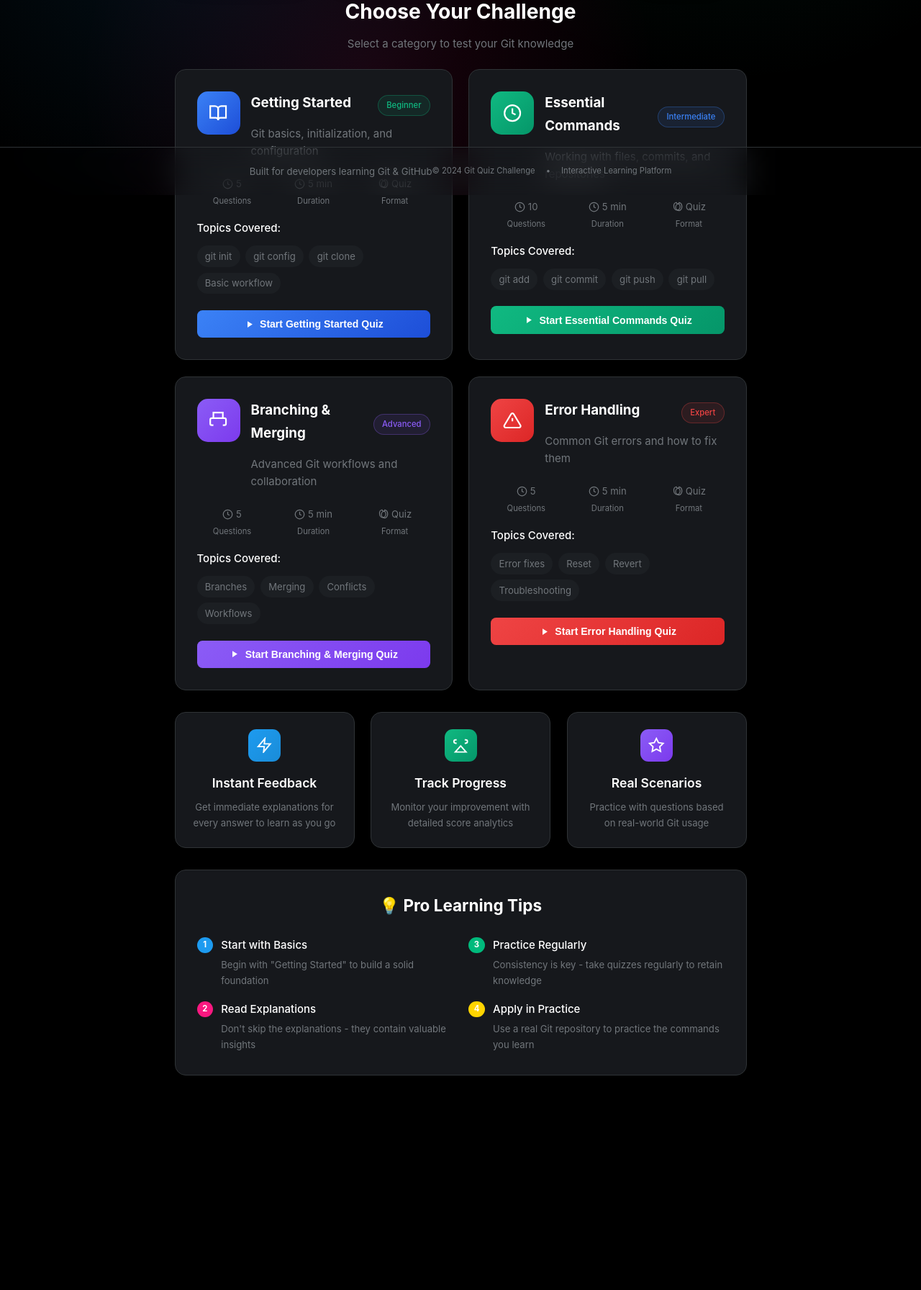
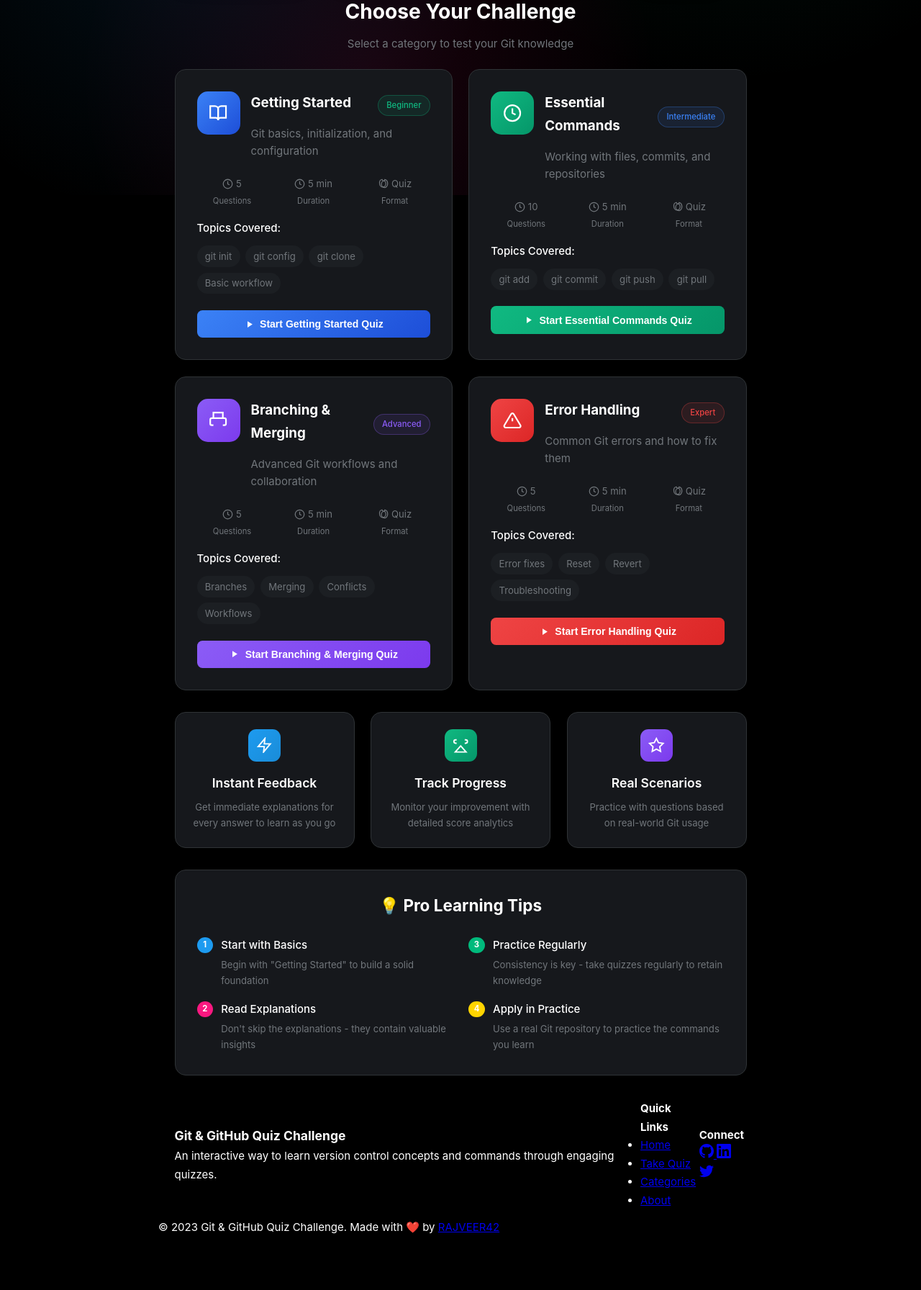
Before and after one commit to RAJVEER42/git-quiz-challenge, a Flask app: page / in a window 1280 px wide. Shown: the part 529-2321 px from the top of the page at 72% size. Before the commit the page ends 2023 px from the top, so only its background shows below. Run offline with Flask 3, Linux system fonts and the light colour scheme.

Commit message:
footer-creation

```diff
--- a/backend/templates/index.html
+++ b/backend/templates/index.html
@@ -1,12 +1,15 @@
 <!DOCTYPE html>
 <html lang="en">
+
 <head>
     <meta charset="UTF-8">
     <meta name="viewport" content="width=device-width, initial-scale=1.0">
     <title>Git & GitHub Quiz - Master Version Control</title>
-    <link href="https://fonts.googleapis.com/css2?family=Inter:wght@300;400;500;600;700;800&display=swap" rel="stylesheet">
+    <link href="https://fonts.googleapis.com/css2?family=Inter:wght@300;400;500;600;700;800&display=swap"
+        rel="stylesheet">
     <link rel="stylesheet" href="../static/css/styles.css">
 </head>
+
 <body>
     <!-- Theme Toggle -->
     <button class="theme-toggle" id="theme-toggle">
@@ -20,8 +23,8 @@
             <div class="header-brand">
                 <div class="brand-icon">
                     <svg viewBox="0 0 24 24" fill="currentColor">
-                        <path d="M9.5 2A7.5 7.5 0 0 0 4 10c0 6 3.5 9 6.5 9a7.5 7.5 0 0 0 0-15Z"/>
-                        <path d="M15.5 2c3.5 0 6.5 4 6.5 9s-3 9-6.5 9a7.5 7.5 0 0 1 0-15Z"/>
+                        <path d="M9.5 2A7.5 7.5 0 0 0 4 10c0 6 3.5 9 6.5 9a7.5 7.5 0 0 0 0-15Z" />
+                        <path d="M15.5 2c3.5 0 6.5 4 6.5 9s-3 9-6.5 9a7.5 7.5 0 0 1 0-15Z" />
                     </svg>
                 </div>
                 <div>
@@ -43,17 +46,20 @@
                         <div class="hero-icons">
                             <div class="hero-icon hero-icon-1">
                                 <svg viewBox="0 0 24 24" fill="currentColor">
-                                    <path d="M12 2C13.1 2 14 2.9 14 4C14 5.1 13.1 6 12 6C10.9 6 10 5.1 10 4C10 2.9 10.9 2 12 2ZM21 9V7L15 1H5C3.9 1 3 1.9 3 3V21C3 22.1 3.9 23 5 23H19C20.1 23 21 22.1 21 21V9M19 21H5V3H13V9H19V21Z"/>
+                                    <path
+                                        d="M12 2C13.1 2 14 2.9 14 4C14 5.1 13.1 6 12 6C10.9 6 10 5.1 10 4C10 2.9 10.9 2 12 2ZM21 9V7L15 1H5C3.9 1 3 1.9 3 3V21C3 22.1 3.9 23 5 23H19C20.1 23 21 22.1 21 21V9M19 21H5V3H13V9H19V21Z" />
                                 </svg>
                             </div>
                             <div class="hero-icon hero-icon-2">
                                 <svg viewBox="0 0 24 24" fill="currentColor">
-                                    <path d="M8 3C9.1 3 10 3.9 10 5V17C10 18.1 9.1 19 8 19C6.9 19 6 18.1 6 17V5C6 3.9 6.9 3 8 3ZM16 12C17.1 12 18 12.9 18 14V17C18 18.1 17.1 19 16 19C14.9 19 14 18.1 14 17V14C14 12.9 14.9 12 16 12Z"/>
+                                    <path
+                                        d="M8 3C9.1 3 10 3.9 10 5V17C10 18.1 9.1 19 8 19C6.9 19 6 18.1 6 17V5C6 3.9 6.9 3 8 3ZM16 12C17.1 12 18 12.9 18 14V17C18 18.1 17.1 19 16 19C14.9 19 14 18.1 14 17V14C14 12.9 14.9 12 16 12Z" />
                                 </svg>
                             </div>
                             <div class="hero-icon hero-icon-3">
                                 <svg viewBox="0 0 24 24" fill="currentColor">
-                                    <path d="M17,12C17,14.42 16.28,16.45 14.12,16.45C13.67,16.45 13.25,16.36 12.83,16.17C12.18,15.87 11.7,15.27 11.7,14.5C11.7,13.73 12.18,13.13 12.83,12.83C13.25,12.64 13.67,12.55 14.12,12.55C16.28,12.55 17,14.58 17,17V12M7,12C7,14.42 7.72,16.45 9.88,16.45C10.33,16.45 10.75,16.36 11.17,16.17C11.82,15.87 12.3,15.27 12.3,14.5C12.3,13.73 11.82,13.13 11.17,12.83C10.75,12.64 10.33,12.55 9.88,12.55C7.72,12.55 7,14.58 7,17V12Z"/>
+                                    <path
+                                        d="M17,12C17,14.42 16.28,16.45 14.12,16.45C13.67,16.45 13.25,16.36 12.83,16.17C12.18,15.87 11.7,15.27 11.7,14.5C11.7,13.73 12.18,13.13 12.83,12.83C13.25,12.64 13.67,12.55 14.12,12.55C16.28,12.55 17,14.58 17,17V12M7,12C7,14.42 7.72,16.45 9.88,16.45C10.33,16.45 10.75,16.36 11.17,16.17C11.82,15.87 12.3,15.27 12.3,14.5C12.3,13.73 11.82,13.13 11.17,12.83C10.75,12.64 10.33,12.55 9.88,12.55C7.72,12.55 7,14.58 7,17V12Z" />
                                 </svg>
                             </div>
                         </div>
@@ -61,7 +67,8 @@
                         <div class="hero-text">
                             <h1 class="hero-title">Master Git & GitHub</h1>
                             <p class="hero-description">
-                                Test your knowledge with our comprehensive quiz system. From basic commands to advanced workflows,
+                                Test your knowledge with our comprehensive quiz system. From basic commands to advanced
+                                workflows,
                                 challenge yourself and become a Git expert.
                             </p>
                         </div>
@@ -104,19 +111,20 @@
                         <div class="feature-card">
                             <div class="feature-icon feature-icon-1">
                                 <svg viewBox="0 0 24 24" fill="none" stroke="currentColor" stroke-width="2">
-                                    <polygon points="13 2 3 14 12 14 11 22 21 10 12 10 13 2"/>
+                                    <polygon points="13 2 3 14 12 14 11 22 21 10 12 10 13 2" />
                                 </svg>
                             </div>
                             <h3 class="feature-title">Instant Feedback</h3>
-                            <p class="feature-description">Get immediate explanations for every answer to learn as you go</p>
+                            <p class="feature-description">Get immediate explanations for every answer to learn as you
+                                go</p>
                         </div>
 
                         <div class="feature-card">
                             <div class="feature-icon feature-icon-2">
                                 <svg viewBox="0 0 24 24" fill="none" stroke="currentColor" stroke-width="2">
-                                    <path d="M6 9H4.5a2.5 2.5 0 0 1 0-5H6"/>
-                                    <path d="M18 9h1.5a2.5 2.5 0 0 0 0-5H18"/>
-                                    <path d="M4 22h16l-8-9-8 9Z"/>
+                                    <path d="M6 9H4.5a2.5 2.5 0 0 1 0-5H6" />
+                                    <path d="M18 9h1.5a2.5 2.5 0 0 0 0-5H18" />
+                                    <path d="M4 22h16l-8-9-8 9Z" />
                                 </svg>
                             </div>
                             <h3 class="feature-title">Track Progress</h3>
@@ -126,7 +134,8 @@
                         <div class="feature-card">
                             <div class="feature-icon feature-icon-3">
                                 <svg viewBox="0 0 24 24" fill="none" stroke="currentColor" stroke-width="2">
-                                    <polygon points="12 2 15.09 8.26 22 9.27 17 14.14 18.18 21.02 12 17.77 5.82 21.02 7 14.14 2 9.27 8.91 8.26 12 2"/>
+                                    <polygon
+                                        points="12 2 15.09 8.26 22 9.27 17 14.14 18.18 21.02 12 17.77 5.82 21.02 7 14.14 2 9.27 8.91 8.26 12 2" />
                                 </svg>
                             </div>
                             <h3 class="feature-title">Real Scenarios</h3>
@@ -144,7 +153,8 @@
                                     <div class="tip-number tip-number-1">1</div>
                                     <div class="tip-content">
                                         <h4 class="tip-title">Start with Basics</h4>
-                                        <p class="tip-description">Begin with "Getting Started" to build a solid foundation</p>
+                                        <p class="tip-description">Begin with "Getting Started" to build a solid
+                                            foundation</p>
                                     </div>
                                 </div>
 
@@ -152,7 +162,8 @@
                                     <div class="tip-number tip-number-2">2</div>
                                     <div class="tip-content">
                                         <h4 class="tip-title">Read Explanations</h4>
-                                        <p class="tip-description">Don't skip the explanations - they contain valuable insights</p>
+                                        <p class="tip-description">Don't skip the explanations - they contain valuable
+                                            insights</p>
                                     </div>
                                 </div>
                             </div>
@@ -162,7 +173,8 @@
                                     <div class="tip-number tip-number-3">3</div>
                                     <div class="tip-content">
                                         <h4 class="tip-title">Practice Regularly</h4>
-                                        <p class="tip-description">Consistency is key - take quizzes regularly to retain knowledge</p>
+                                        <p class="tip-description">Consistency is key - take quizzes regularly to retain
+                                            knowledge</p>
                                     </div>
                                 </div>
 
@@ -170,7 +182,8 @@
                                     <div class="tip-number tip-number-4">4</div>
                                     <div class="tip-content">
                                         <h4 class="tip-title">Apply in Practice</h4>
-                                        <p class="tip-description">Use a real Git repository to practice the commands you learn</p>
+                                        <p class="tip-description">Use a real Git repository to practice the commands
+                                            you learn</p>
                                     </div>
                                 </div>
                             </div>
@@ -197,11 +210,11 @@
             </div>
         </div>
 
-         <!-- Back to Top Button -->
-    <button id="backToTopBtn" title="Go to top">↑</button>
+        <!-- Back to Top Button -->
+        <button id="backToTopBtn" title="Go to top">↑</button>
 
         <!-- Footer -->
-        <footer class="footer">
+        <!-- <footer class="footer">
             <div class="footer-content">
                 <p class="footer-text">
                     Built for developers learning Git & GitHub
@@ -212,10 +225,58 @@
                     <span>Interactive Learning Platform</span>
                 </div>
             </div>
+        </footer> -->
+        <footer class="quiz-footer">
+            <div class="footer-content">
+                <div class="footer-section">
+                    <h3>Git & GitHub Quiz Challenge</h3>
+                    <p>An interactive way to learn version control concepts and commands through engaging quizzes.</p>
+                </div>
+
+                <div class="footer-section">
+                    <h4>Quick Links</h4>
+                    <ul>
+                        <li><a href="#home">Home</a></li>
+                        <li><a href="#quiz">Take Quiz</a></li>
+                        <li><a href="#categories">Categories</a></li>
+                        <li><a href="#about">About</a></li>
+                    </ul>
+                </div>
+
+                <div class="footer-section">
+                    <h4>Connect</h4>
+                    <div class="social-links">
+                        <a href="https://github.com/RAJVEER42" aria-label="GitHub">
+                            <svg width="20" height="20" viewBox="0 0 24 24" fill="currentColor">
+                                <path
+                                    d="M12 0C5.37 0 0 5.37 0 12c0 5.31 3.435 9.795 8.205 11.385.6.105.825-.255.825-.57 0-.285-.015-1.23-.015-2.235-3.015.555-3.795-.735-4.035-1.41-.135-.345-.72-1.41-1.23-1.695-.42-.225-1.02-.78-.015-.795.945-.015 1.62.87 1.845 1.23 1.08 1.815 2.805 1.305 3.495.99.105-.78.42-1.305.765-1.605-2.67-.3-5.46-1.335-5.46-5.925 0-1.305.465-2.385 1.23-3.225-.12-.3-.54-1.53.12-3.18 0 0 1.005-.315 3.3 1.23.96-.27 1.98-.405 3-.405s2.04.135 3 .405c2.295-1.56 3.3-1.23 3.3-1.23.66 1.65.24 2.88.12 3.18.765.84 1.23 1.905 1.23 3.225 0 4.605-2.805 5.625-5.475 5.925.435.375.81 1.095.81 2.22 0 1.605-.015 2.895-.015 3.3 0 .315.225.69.825.57A12.02 12.02 0 0 0 24 12c0-6.63-5.37-12-12-12z" />
+                            </svg>
+                        </a>
+                        <a href="https://linkedin.com/in/rajveer42" aria-label="LinkedIn">
+                            <svg width="20" height="20" viewBox="0 0 24 24" fill="currentColor">
+                                <path
+                                    d="M20.447 20.452h-3.554v-5.569c0-1.328-.027-3.037-1.852-3.037-1.853 0-2.136 1.445-2.136 2.939v5.667H9.351V9h3.414v1.561h.046c.477-.9 1.637-1.85 3.37-1.85 3.601 0 4.267 2.37 4.267 5.455v6.286zM5.337 7.433c-1.144 0-2.063-.926-2.063-2.065 0-1.138.92-2.063 2.063-2.063 1.14 0 2.064.925 2.064 2.063 0 1.139-.925 2.065-2.064 2.065zm1.782 13.019H3.555V9h3.564v11.452zM22.225 0H1.771C.792 0 0 .774 0 1.729v20.542C0 23.227.792 24 1.771 24h20.451C23.2 24 24 23.227 24 22.271V1.729C24 .774 23.2 0 22.222 0h.003z" />
+                            </svg>
+                        </a>
+                        <a href="https://twitter.com/rajveer42" aria-label="Twitter">
+                            <svg width="20" height="20" viewBox="0 0 24 24" fill="currentColor">
+                                <path
+                                    d="M23.953 4.57a10 10 0 01-2.825.775 4.958 4.958 0 002.163-2.723c-.951.555-2.005.959-3.127 1.184a4.92 4.92 0 00-8.384 4.482C7.69 8.095 4.067 6.13 1.64 3.162a4.822 4.822 0 00-.666 2.475c0 1.71.87 3.213 2.188 4.096a4.904 4.904 0 01-2.228-.616v.06a4.923 4.923 0 003.946 4.827 4.996 4.996 0 01-2.212.085 4.936 4.936 0 004.604 3.417 9.867 9.867 0 01-6.102 2.105c-.39 0-.779-.023-1.17-.067a13.995 13.995 0 007.557 2.209c9.053 0 13.998-7.496 13.998-13.985 0-.21 0-.42-.015-.63A9.935 9.935 0 0024 4.59z" />
+                            </svg>
+                        </a>
+                    </div>
+                </div>
+            </div>
+
+            <div class="footer-bottom">
+                <p>&copy; 2023 Git & GitHub Quiz Challenge. Made with ❤️ by <a href="https://github.com/RAJVEER42"
+                        target="_blank">RAJVEER42</a></p>
+            </div>
         </footer>
     </div>
 
     <script src="../static/js/script.js"></script>
     <script src="https://cdn.jsdelivr.net/npm/html2canvas@1.4.1/dist/html2canvas.min.js"></script>
 </body>
+
 </html>
```
